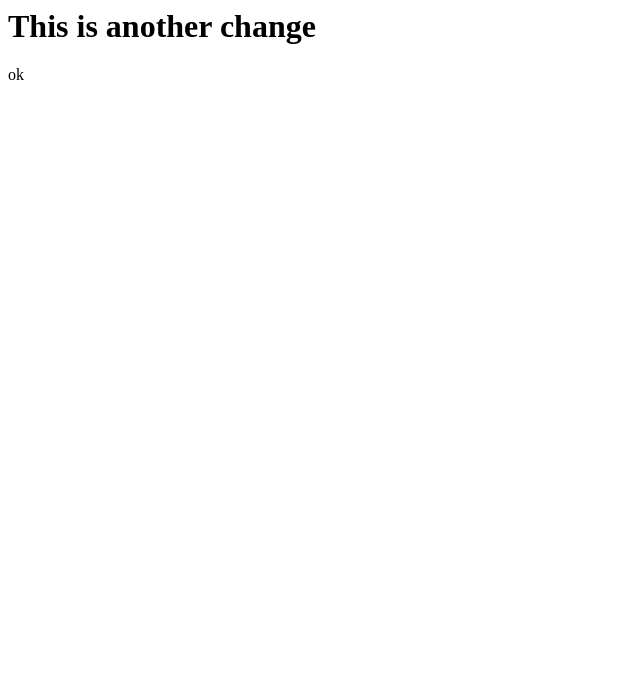
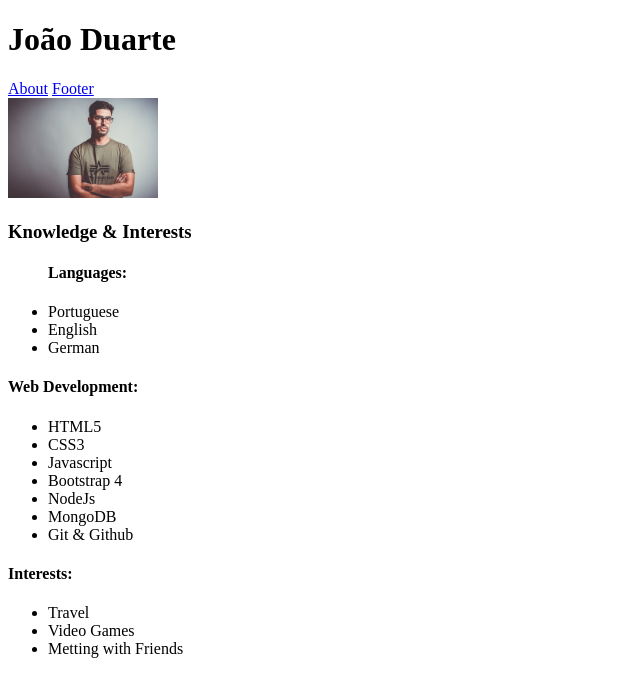
Before and after one commit to Joao17Duarte/personal-website, a plain HTML site: page src/index.html in a window 1280 px wide. Shown: the whole page, without its empty margins (0-640 px from the left). Drawn offline with Linux system fonts and the light colour scheme.

Commit message:
knowledge first commit

```diff
--- a/src/index.html
+++ b/src/index.html
@@ -1,2 +1,50 @@
-<h1> This is another change</h1>
-<p>ok</p>
+<!DOCTYPE html>
+<html lang="en">
+<head>
+    <meta charset="UTF-8">
+    <meta name="viewport" content="width=device-width, initial-scale=1.0">
+    <title>Personal Website</title>
+</head>
+<body>
+    <header>
+        <h1>João Duarte</h1>
+        <nav>
+            <a href="#about">About</a>
+            <a href="#footer">Footer</a>
+        </nav>
+    </header>
+    <main>
+        <section>
+            <img src="/src/images/pic1.jpg" alt="" height="100px" width="150px">
+        </section>
+        <section>
+            <h3>Knowledge & Interests</h3>
+            <ul>
+                <h4>Languages:</h4>
+                <li>Portuguese</li>
+                <li>English</li>
+                <li>German</li>
+            </ul>
+
+            <h4>Web Development:</h4>
+            <ul>
+                <li>HTML5</li>
+                <li>CSS3</li>
+                <li>Javascript</li>
+                <li>Bootstrap 4</li>
+                <li>NodeJs</li>
+                <li>MongoDB</li>
+                <li>Git & Github</li>
+            </ul>
+
+            <h4>Interests:</h4>
+            <ul>
+                <li>Travel</li>
+                <li>Video Games</li>
+                <li>Metting with Friends</li>
+            </ul>
+
+        </section>
+    </main>
+</body>
+</html>
```
